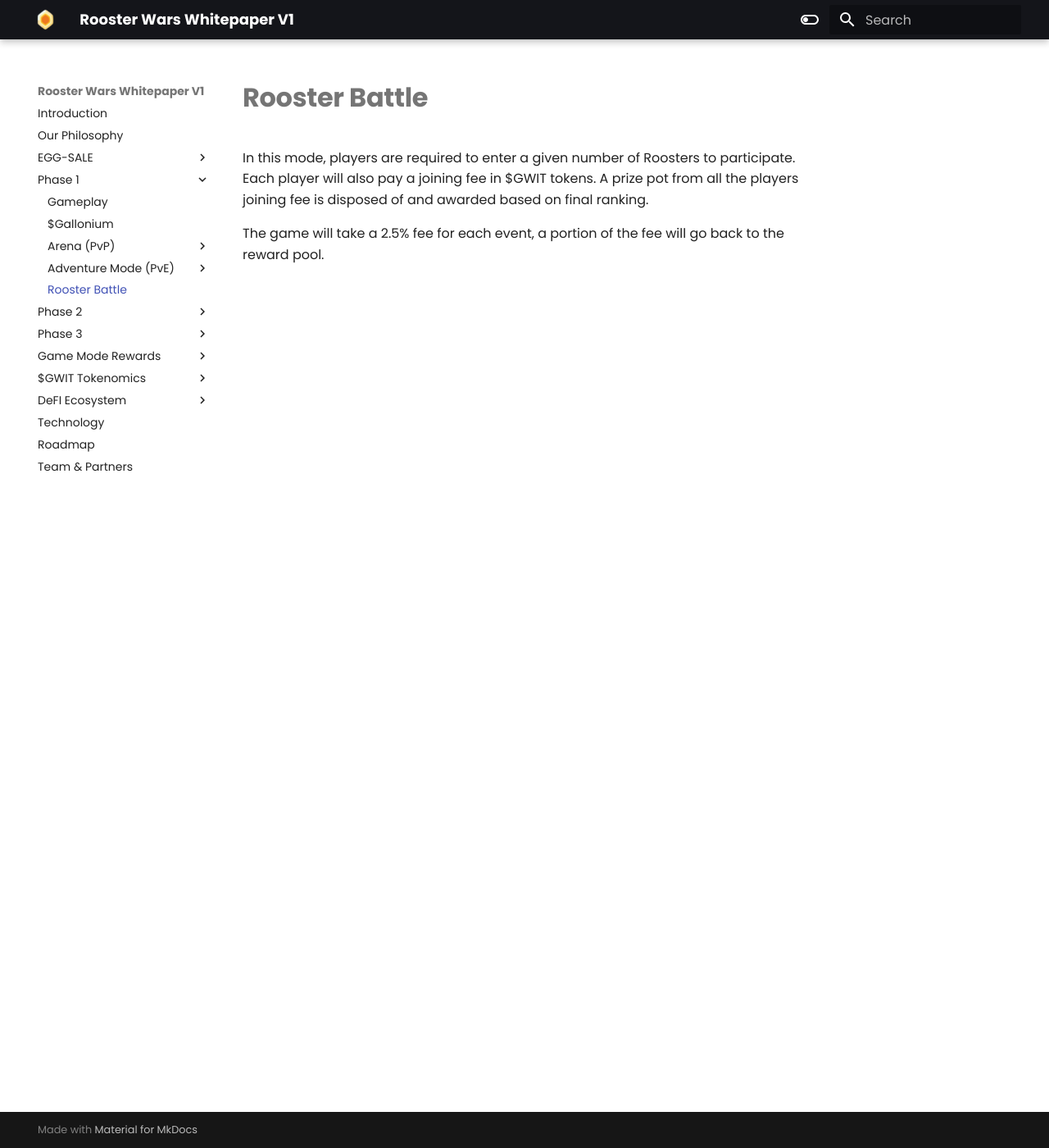
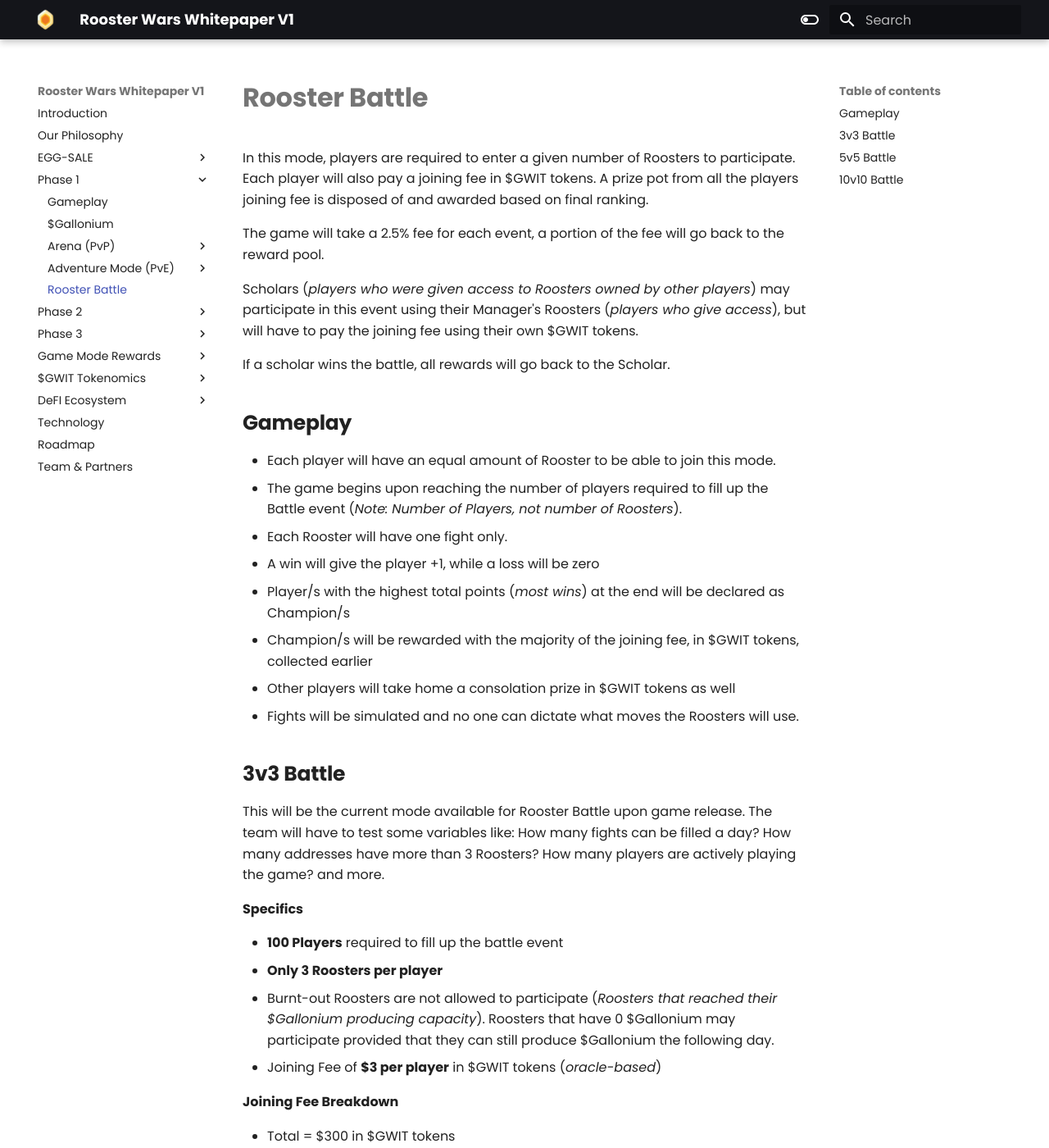
Before and after one commit to AshtreeBV/roosterwars-whitepaper, an MkDocs documentation site: the page built from docs/phase1/rooster-battle.md, in a window 1280 px wide and 1400 px high. Shown: the whole window at 82% size. Built offline with MkDocs 1.6.1 and Material for MkDocs 9.7.7, drawn with Linux system fonts in a browser that asks for light colours; some of the changed text lies outside the part shown.

Commit message:
rooster battle + price edits

```diff
--- a/docs/phase1/rooster-battle.md
+++ b/docs/phase1/rooster-battle.md
@@ -3,3 +3,75 @@
 In this mode, players are required to enter a given number of Roosters to participate. Each player will also pay a joining fee in $GWIT tokens. A prize pot from all the players joining fee is disposed of and awarded based on final ranking.
 
 The game will take a 2.5% fee for each event, a portion of the fee will go back to the reward pool.
+
+Scholars (_players who were given access to Roosters owned by other players_) may participate in this event using their Manager's Roosters (_players who give access_), but will have to pay the joining fee using their own $GWIT tokens.
+
+If a scholar wins the battle, all rewards will go back to the Scholar.
+
+## **Gameplay**
+
+- Each player will have an equal amount of Rooster to be able to join this mode.
+- The game begins upon reaching the number of players required to fill up the Battle event (_Note: Number of Players, not number of Roosters_).
+- Each Rooster will have one fight only.
+- A win will give the player +1, while a loss will be zero
+- Player/s with the highest total points (_most wins_) at the end will be declared as Champion/s
+- Champion/s will be rewarded with the majority of the joining fee, in $GWIT tokens, collected earlier
+- Other players will take home a consolation prize in $GWIT tokens as well
+- Fights will be simulated and no one can dictate what moves the Roosters will use.
+
+## **3v3 Battle**
+
+This will be the current mode available for Rooster Battle upon game release. The team will have to test some variables like: How many fights can be filled a day? How many addresses have more than 3 Roosters? How many players are actively playing the game? and more.
+
+**Specifics**
+
+- **100 Players** required to fill up the battle event
+- **Only 3 Roosters per player**
+- Burnt-out Roosters are not allowed to participate (_Roosters that reached their $Gallonium producing capacity_). Roosters that have 0 $Gallonium may participate provided that they can still produce $Gallonium the following day.
+- Joining Fee of **$3 per player** in $GWIT tokens (_oracle-based_)
+
+**Joining Fee Breakdown**
+
+- Total = $300 in $GWIT tokens
+- Prize Pool = $292.5 in $GWIT tokens
+- Total Champion/s Reward = $240 in $GWIT tokens (_80% of Total_)
+- Total Consolation Reward = $52.5 in $GWIT tokens (_17.5% of Total_)
+- Platform Share = $7.5 in $GWIT tokens (_2.5% of Total_)
+
+## **5v5 Battle**
+
+Coming Soon
+
+**Specifics**
+
+- **60 Players** required to fill up the battle event
+- Only **5 Roosters per player**
+- Burnt-out Roosters are not allowed to participate (_Roosters that reached their $Gallonium producing capacity_). Roosters that have 0 $Gallonium may participate provided that they can still produce $Gallonium the following day.
+- Joining Fee of **$10 per player** in $GWIT tokens (_oracle-based_)
+
+**Joining Fee Breakdown**
+
+- Total = $600 in $GWIT tokens
+- Prize Pool = $585 in $GWIT tokens
+- Total Champion/s Reward = $450 in $GWIT tokens (_75% of Total_)
+- Total Consolation Reward = $135 in $GWIT tokens (_22.5% of Total_)
+- Platform Share = $15 in $GWIT tokens (_2.5% of Total_)
+
+## **10v10 Battle**
+
+Coming Soon
+
+**Specifics**
+
+- **30 Players** required to fill up the battle event
+- Only **10 Roosters per player**
+- Burnt-out Roosters are not allowed to participate (_Roosters that reached their $Gallonium producing capacity_). Roosters that have 0 $Gallonium may participate provided that they can still produce $Gallonium the following day.
+- Joining Fee of **$30 per player** in $GWIT tokens (_oracle-based_)
+
+**Joining Fee Breakdown**
+
+- Total = $900 in $GWIT tokens
+- Prize Pool = $877.5 in $GWIT tokens
+- Total Champion/s Reward = $630 in $GWIT tokens (_70% of Total_)
+- Total Consolation Reward = $247.5 in $GWIT tokens (_27.5% of Total_)
+- Platform Share = $22.5 in $GWIT tokens (_2.5% of Total_)
```
Also changed, not shown: docs/tokenomics/token-sale-rounds.md (+1 -1 lines).
